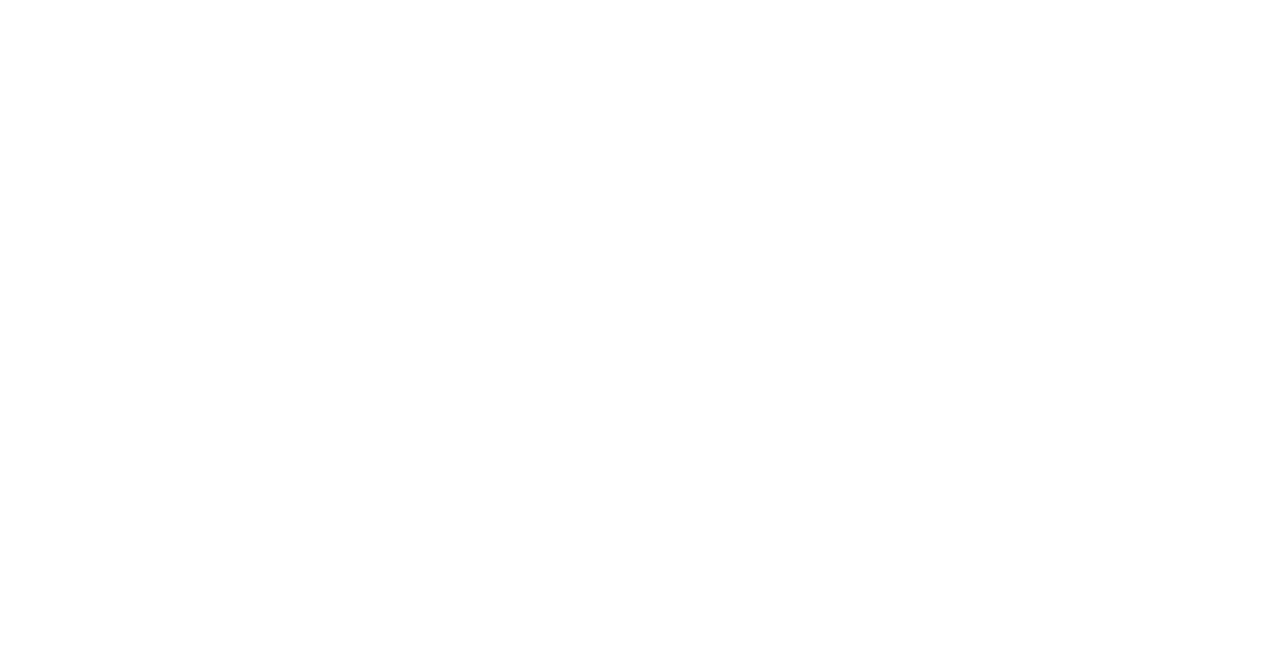
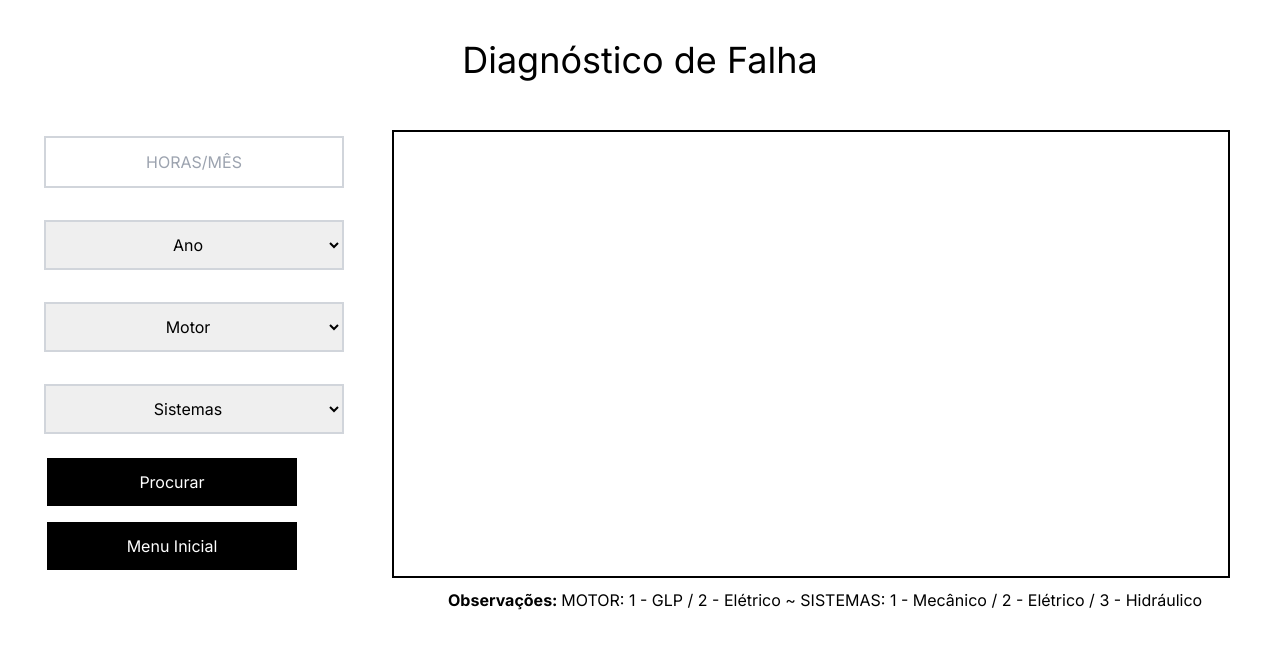
Before and after one commit to GabiTavares/evasoft-front-end, a React (Create React App) app: page /analise in a window 1280 px wide. Before the commit this address had no page. Shown: the top 648 px of the page. Built offline with nearby package versions, Linux system fonts and the light colour scheme.

Commit message:
'addfalha'

```diff
--- a/src/App.tsx
+++ b/src/App.tsx
@@ -4,6 +4,7 @@
 import Catalogo from './pages/catalogo';
 import './styles/global.css'
 import CadastroEquip from './pages/cadastro';
+import Analise from './pages/decisão';
 
 function App() {
   return (
@@ -13,6 +14,7 @@
             <Route path='/' element={<Menu />} />
             <Route path='/cadastro' element={<CadastroEquip />} />
             <Route path='/catalogo' element={<Catalogo />} />
+            <Route path='/analise' element={<Analise />} />
           </Routes>
         </Router>
 
--- a/src/pages/catalogo.jsx
+++ b/src/pages/catalogo.jsx
@@ -77,13 +77,21 @@
 "VX60"
   ]
 
+  const [showtable, setShowTable] = useState('');
+
+  const handleShowTable = (e) => {
+    const getMarca = e.target.value;
+    setShowTable(getMarca);
+    setMarca({value: e.target.value});
+  }
+
 
 
     return(
         <div id="div_total" className='flex flex-col'>
         <h1 className='text-4xl mt-10 mb-10 text-center'>
             Consulta de Catálogo</h1>
-        <div className="flex flex-row justify-between">
+        <div className="flex flex-row justify-between mt-8">
         <div id='divForm' className=" flex flex-col items-center">
             <form className="flex flex-col items-center ml-8">
             <div className="flex flex-col justify-center">
@@ -137,6 +145,7 @@
           <select
           className="my-4 border-2 border-gray-300 px-20 py-3 text-md text-black"
           name='motor'
+          onChange={(e) => (handleShowTable(e))}
           >
           <option value=''>Motor</option>
           <option value='Elétrica'>Elétrica</option>
@@ -162,7 +171,9 @@
             placeholder="Digite o nome do componente, sistema ou código"
            />
             </div>
-            <TableContainer component={Paper}>
+            {showtable && (
+                <>
+                    <TableContainer component={Paper}>
                 <Table stickyHeader sx={{ minWidth: 550 }} size="small" aria-label="a dense table">
                     <TableHead>
                     <TableRow>
@@ -203,6 +214,8 @@
             onPageChange={handleChangePage}
             onRowsPerPageChange={handleChangeRowsPerPage}
       />
+                </>
+            )}
             </div>
         </div>
         </div>
--- /dev/null
+++ b/src/pages/decisão.jsx
@@ -0,0 +1,125 @@
+import React, { useState } from 'react';
+import { Link } from 'react-router-dom';
+
+const Analise = () => {
+    const [value, setValue] = useState();
+    const [showhide, setShowHide] = useState('');
+
+    const handleChangesValues = (event) => {
+        setValue((prevValue) => ({
+          ...prevValue,
+          [event.target.name]: event.target.value}))
+      }
+
+    const handleShowHide = () => {
+        if(value === undefined){
+        alert('Preencha os campos')
+        } else if (
+            value.ano !== undefined &&
+            value.sistemas !== undefined &&
+            value.motor !== undefined &&
+            value.hm !== undefined){
+        setShowHide(true);
+        }else {
+            alert('Preencha todos os campos')
+        }
+    }
+
+    const years = [
+        2007,
+        2008,
+        2009,
+        2010,
+        2011,
+        2012,
+        2013,
+        2014,
+        2015,
+        2016,
+        2017,
+        2018,
+        2019,
+      ]
+
+    console.log(value)
+    return (
+        <div className='flex flex-col'>
+        <h1 className='text-4xl mt-10 mb-10 text-center'>
+            Diagnóstico de Falha</h1>
+    <div className="flex flex-row">
+        <div id='divForm' className=" flex flex-col items-center">
+        <form className="flex flex-col items-center ml-11">
+        <input
+            id='hm'
+            name='hm'
+            type="text"
+            onChange={e => handleChangesValues(e)}
+            className="my-4 border-2 border-gray-300 py-3 text-md text-black"
+            placeholder="HORAS/MÊS"/>
+
+            <select
+          className="my-4 border-2 border-gray-300 px-20 py-3 text-md text-black"
+          name='ano'
+          onChange={(e) => handleChangesValues(e)}
+          >
+          <option>Ano</option>
+          {years.map((y, i) => (
+
+          <option className='text-black' key={i}>
+              {y}
+            </option>
+          )
+          )}
+          </select>
+
+        <select
+        name='motor'
+        className="my-4 border-2 border-gray-300 px-20 py-3 text-md text-black"
+        onChange={(e) => handleChangesValues(e)}>
+            <option value=''>Motor</option>
+            <option value='1'>GLP</option>
+            <option value='2'>Elétrico</option>
+        </select>
+        <select
+        name='sistemas'
+        className="my-4 border-2 border-gray-300 px-20 py-3 text-md text-black"
+        onChange={(e) =>
+        {
+            handleChangesValues(e)
+        }
+        }>
+            <option value='null'>Sistemas</option>
+            <option value='1'>Mecânico</option>
+            <option value='2'>Elétrico</option>
+            <option value='3'>Hidráulico</option>
+        </select>
+          </form>
+          <button
+          className='my-2 flex items-center px-16 py-3 text-md bg-black text-white hover:bg-gray-900 '
+          id='link-cad'
+          onClick={(e) => handleShowHide(e)}>Procurar</button>
+
+        <Link to='/'
+        className='my-2 flex items-center px-16 py-3 text-md bg-black text-white hover:bg-gray-900 '
+        id='link-cad'
+        >Menu Inicial</Link>
+        </div>
+        <div id="divConsulta" className="border-2 border-black ml-12">
+            {showhide && (
+                <div id='div-img'>
+                    <img src='/falha.jpg' alt='falha' />
+                    </div>
+            )}
+
+        </div>
+
+        </div>
+        <div id='div-falha'>
+            <p> <strong>Observações: </strong> MOTOR: 1 - GLP / 2 - Elétrico ~ SISTEMAS: 1 - Mecânico / 2 - Elétrico / 3 - Hidráulico</p>
+        </div>
+
+    </div>
+    )
+}
+
+export default Analise;
--- a/src/styles/global.css
+++ b/src/styles/global.css
@@ -19,6 +19,7 @@
 }
 
 #div_total {
+    margin-top: 20px;
   width: 100%;
 }
 
```
Also changed, not shown: public/falha.jpg (added).
